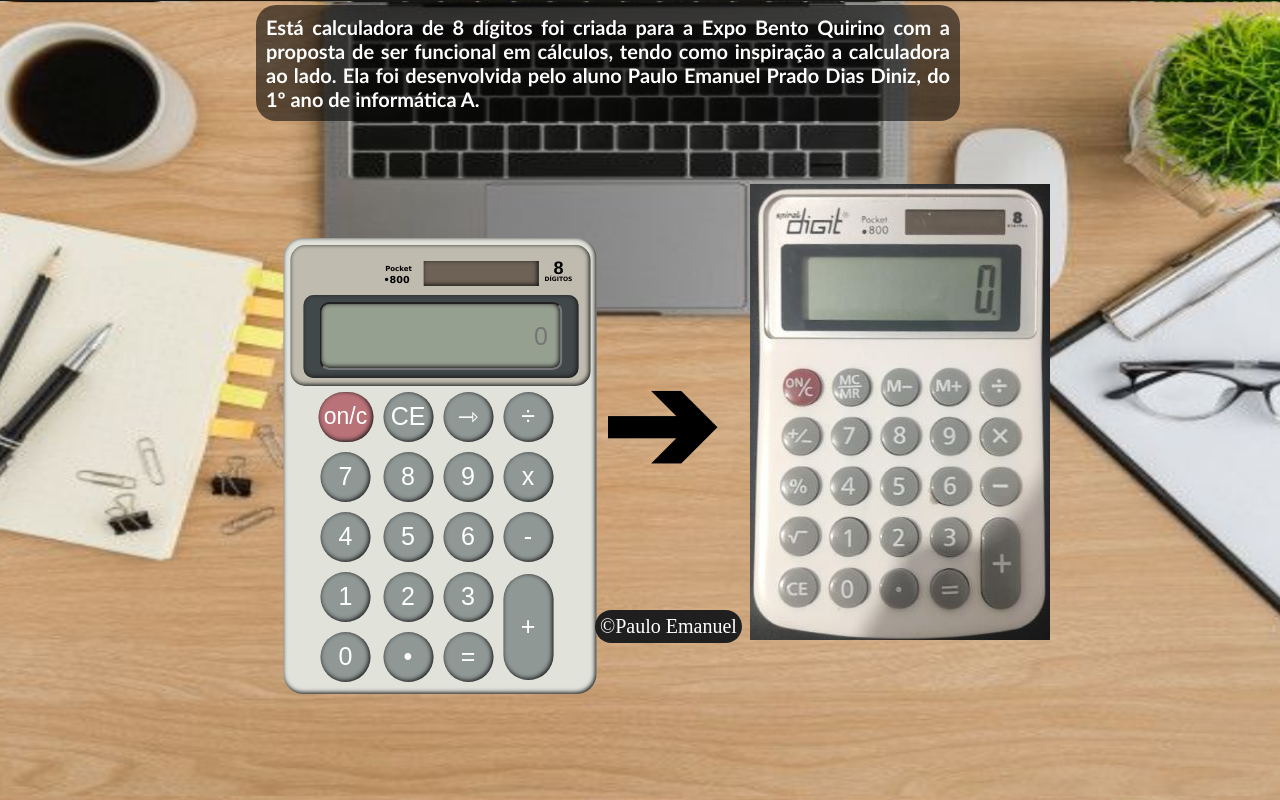
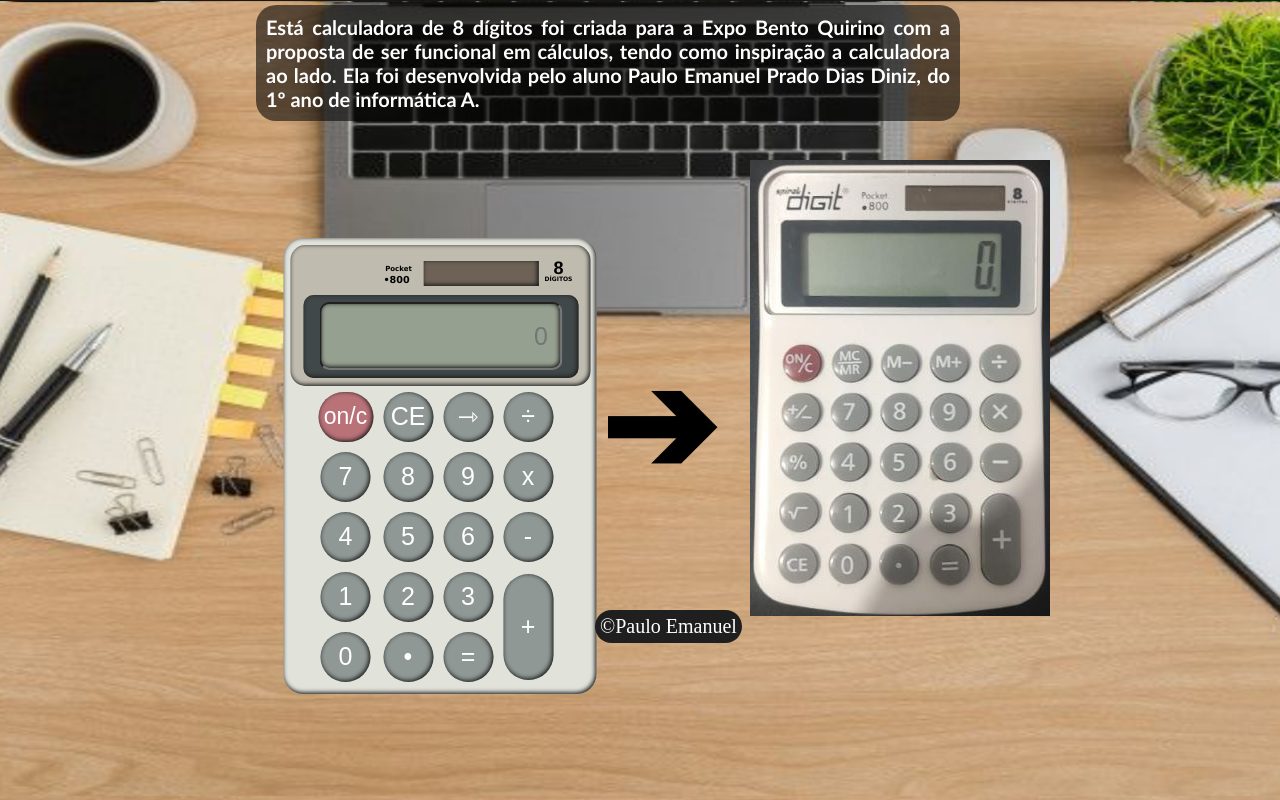
Before and after one commit to Pulado/Pula21do.github.io, a plain HTML site: page index.html in a window 1280 px wide. Drawn offline with Linux system fonts and the light colour scheme.

Commit message:
Update style.css

```diff
--- a/style.css
+++ b/style.css
@@ -36,7 +36,7 @@ background-position: center;
 }
 .envelope11{
 	position: absolute;
-	top: 23%;
+	top: 20%;
 	left: 750px;
 	font-size: 70px;
 }
```
